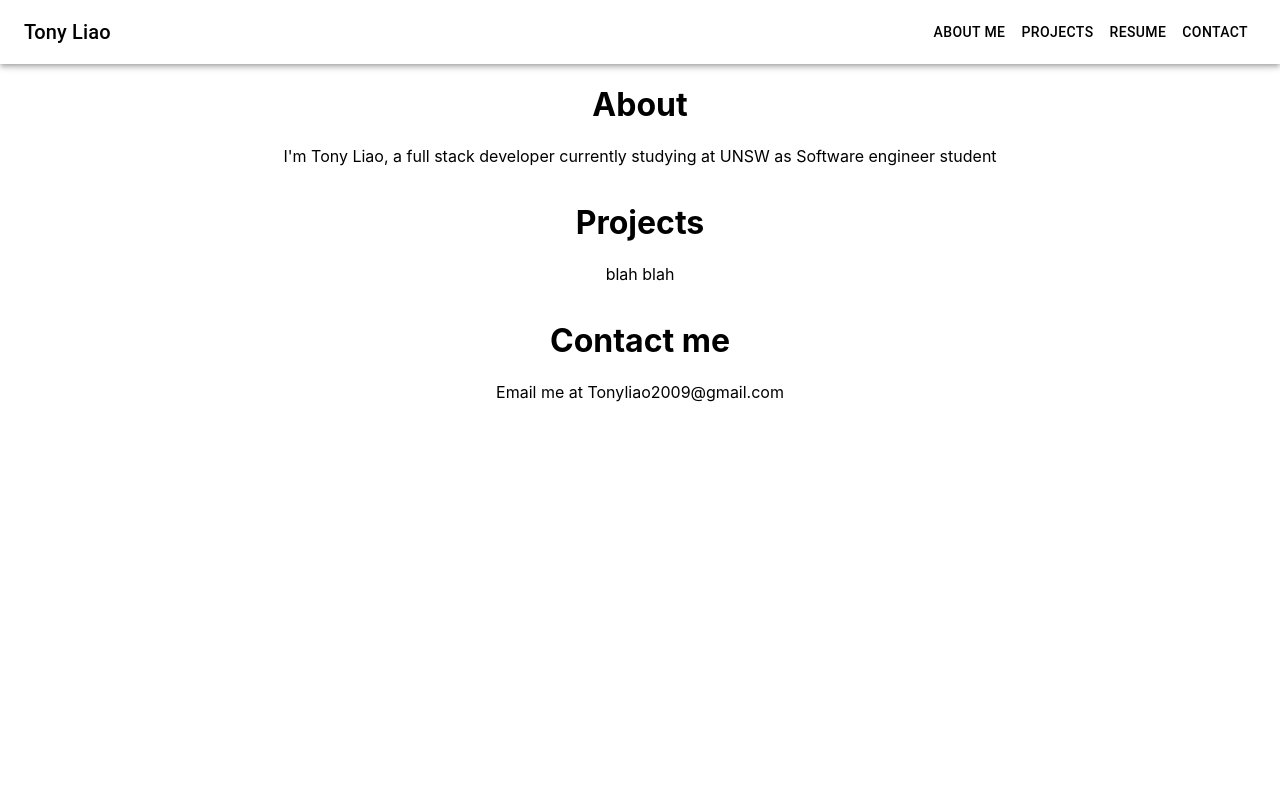
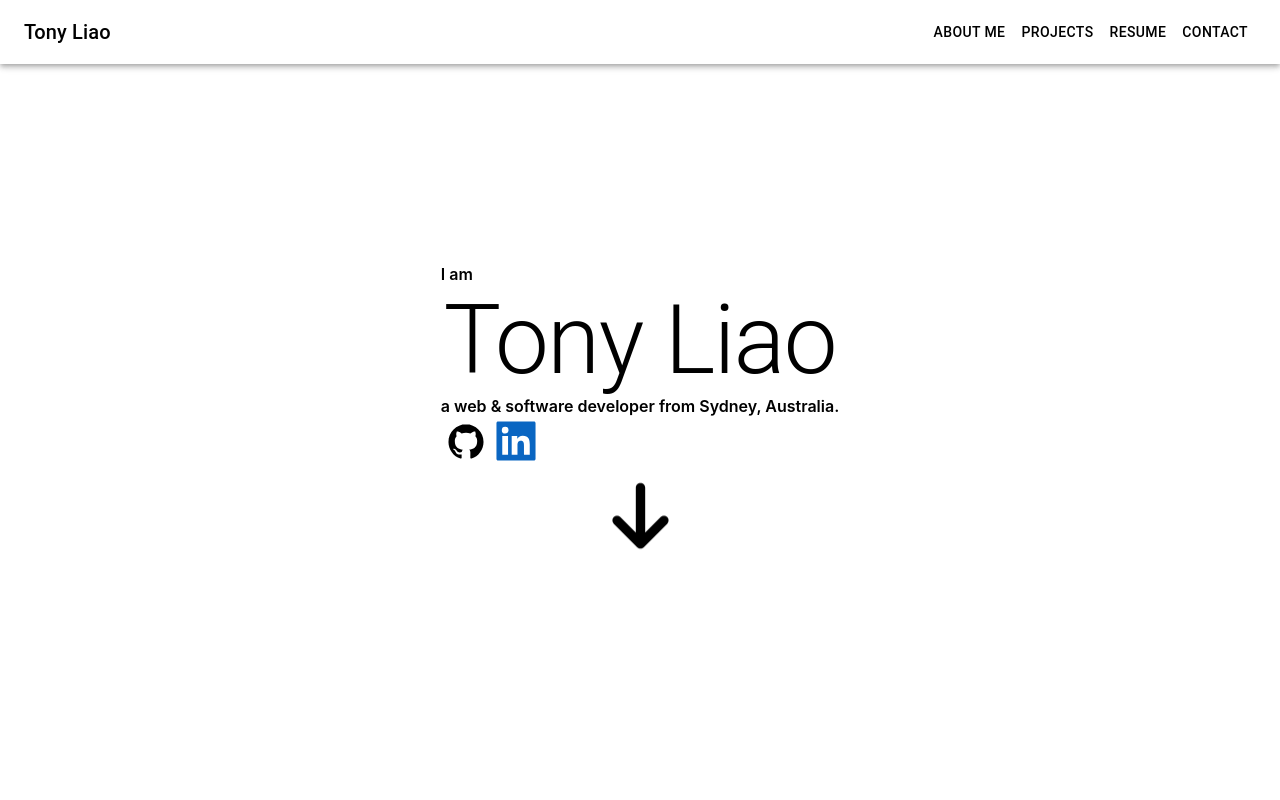
Before and after one commit to xhslgit/tonyliao.com, a React (Create React App) app: page / in a window 1280 px wide. Shown: the top 800 px of the page. Built offline with nearby package versions, Linux system fonts and the light colour scheme.

Commit message:
Intro View done

```diff
--- a/package.json
+++ b/package.json
@@ -10,6 +10,7 @@
     "@testing-library/user-event": "^12.1.10",
     "react": "^17.0.2",
     "react-dom": "^17.0.2",
+    "react-icons": "^4.2.0",
     "react-scripts": "4.0.3",
     "react-scroll": "^1.8.3",
     "styled-components": "^5.2.3",
--- a/public/index.html
+++ b/public/index.html
@@ -24,7 +24,7 @@
       work correctly both with client-side routing and a non-root public URL.
       Learn how to configure a non-root public URL by running `npm run build`.
     -->
-    <title>React App</title>
+    <title>Tony Liao</title>
   </head>
   <body>
     <noscript>You need to enable JavaScript to run this app.</noscript>
--- a/src/App.js
+++ b/src/App.js
@@ -1,6 +1,7 @@
 import NavBar from './components/NavBar';
+import Intro from './components/Intro';
 import { useRef } from 'react'
-import { Container, Grid } from '@material-ui/core';
+import { Container, Grid, Typography } from '@material-ui/core';
 const App = () => {
   let aboutRef = useRef();
   let contactRef = useRef();
@@ -19,25 +20,32 @@ const App = () => {
       <Grid
         container
         direction="column"
-        justify="flex-start"
+        justifyContent="flex-start"
         alignItems="center"
       >
+        <Grid item>
+          <Intro
+            onscroll={scrollExecute}
+            about={aboutRef}
+          />
+        </Grid>
         <Grid item ref={aboutRef}>
-          <Container maxWidth='xl' style={{textAlign: 'center'}}>
-            <h1>About</h1>
-            <p>I'm Tony Liao, a full stack developer currently studying at UNSW as Software engineer student</p>
+          <Container maxWidth='xl' style={{height: '100vh'}}>
+            <Typography variant="h3" align="center">full stack developer currently studying at UNSW as Software Engineer student</Typography>
           </Container>
         </Grid>
         <Grid item ref={projectRef}>
-          <Container m={1000} id="project" style={{textAlign: 'center'}}>
-            <h1 id="project">Projects</h1>
-            <p>blah blah</p>
+          <Container m={1000} id="project" style={{height: '100vh'}}>
+            <Typography variant="h3" align="center">Projects</Typography>
+            <Typography variant="h4">LoLDodgeList</Typography>
+            <Typography variant="h4">BigBrain</Typography>
+
           </Container>
         </Grid>
         <Grid item ref={contactRef} style={{textAlign: 'center'}}>
           <Container m={1000}>
-            <h1>Contact me</h1>
-            <p>Email me at Tonyliao2009@gmail.com</p>
+            <Typography variant="h3" inline>Contact Me</Typography>
+            <Typography variant="h4" inline>Tonyliao2009@gmail.com</Typography>
           </Container>
         </Grid>
       </Grid>
--- /dev/null
+++ b/src/components/Intro.jsx
@@ -0,0 +1,74 @@
+import React from 'react';
+import { Tooltip, Container, Typography} from '@material-ui/core';
+import styled, { ThemeProvider, keyframes } from 'styled-components';
+import { DiGithubBadge } from "react-icons/di";
+import { AiFillLinkedin } from "react-icons/ai";
+import { ImArrowDown2 } from "react-icons/im";
+export default function Intro ({onscroll, about}) {
+  const themeLi = {
+    main: "#0a66c2",
+    hover: "#509eec"
+  }
+  const themeGh = {
+    main: "black",
+    hover: "#4d4d4d"
+  }
+  const ContStyle = {
+    margin: 'auto',
+    marginTop: '200px',
+    height:'calc(100vh - 200px)',
+  }
+  const StyledIcon = styled.a`
+    text-decoration: none;
+    color: ${props => props.theme.main};
+    font-size: 50px;
+    &:visited {
+      color: ${props => props.theme.main};
+    }
+    &:hover {
+      color: ${props => props.theme.hover};
+    }
+  `;
+  const upDown = keyframes`
+  0%, 100% {
+    transform: translateY(0);
+  }
+  50% {
+    transform: translateY(10px);
+  }
+`;
+  const StyledDown = styled.div`
+    align: center;
+    font-size: 75px;
+    bottom: 1px;
+    width:75px;
+    margin: 0 auto;
+    cursor: pointer;
+    animation: ${upDown} 3s linear infinite;
+
+    &:hover {
+      color: #4d4d4d;
+    }
+  `;
+  return (
+    <Container maxWidth='xl' style={ContStyle}>
+      <Typography variant="subtitle" align="left" style={{fontWeight: '600'}}>I am</Typography>
+      <Typography letterSpacing={16} variant="h1" align="center" >Tony Liao</Typography>
+      <Typography variant="subtitle" align="left" style={{fontWeight: '600'}}>a web & software developer from Sydney, Australia.</Typography><br></br>
+        <ThemeProvider theme={themeGh}>
+          <Tooltip title="Github" arrow>
+            <StyledIcon href="https://github.com/xhslgit"><DiGithubBadge /></StyledIcon>
+          </Tooltip>
+        </ThemeProvider>
+
+      <ThemeProvider theme={themeLi}>
+        <Tooltip title="LinkedIn" arrow>
+          <StyledIcon href="https://www.linkedin.com/in/tony-liao-b5136717a/"><AiFillLinkedin /></StyledIcon>
+        </Tooltip>
+      </ThemeProvider>
+      <StyledDown onClick={() => onscroll(about)}>
+        <ImArrowDown2 />
+      </StyledDown>
+    </Container>
+  )
+}
```
Also changed, not shown: src/App.css (deleted, +0 -38 lines), 1 other file (tests, documents, lock files or other folders).
